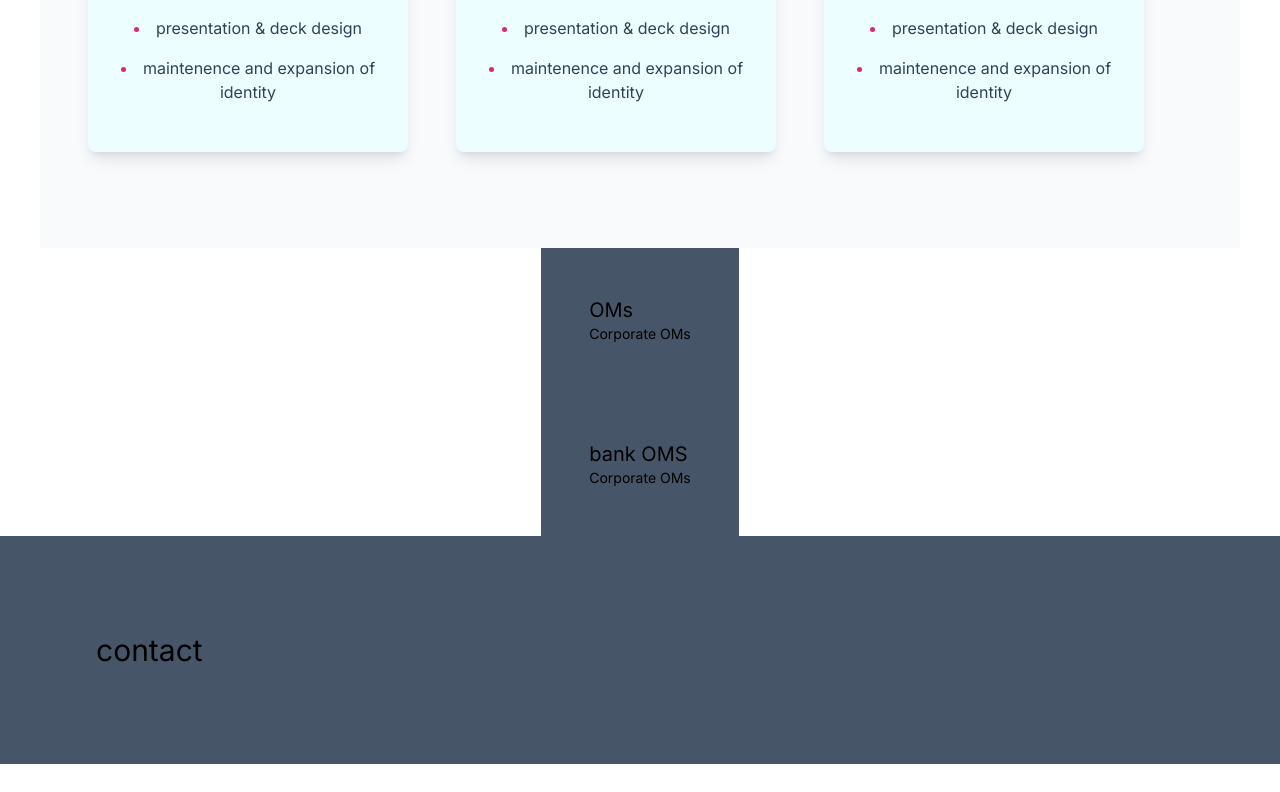
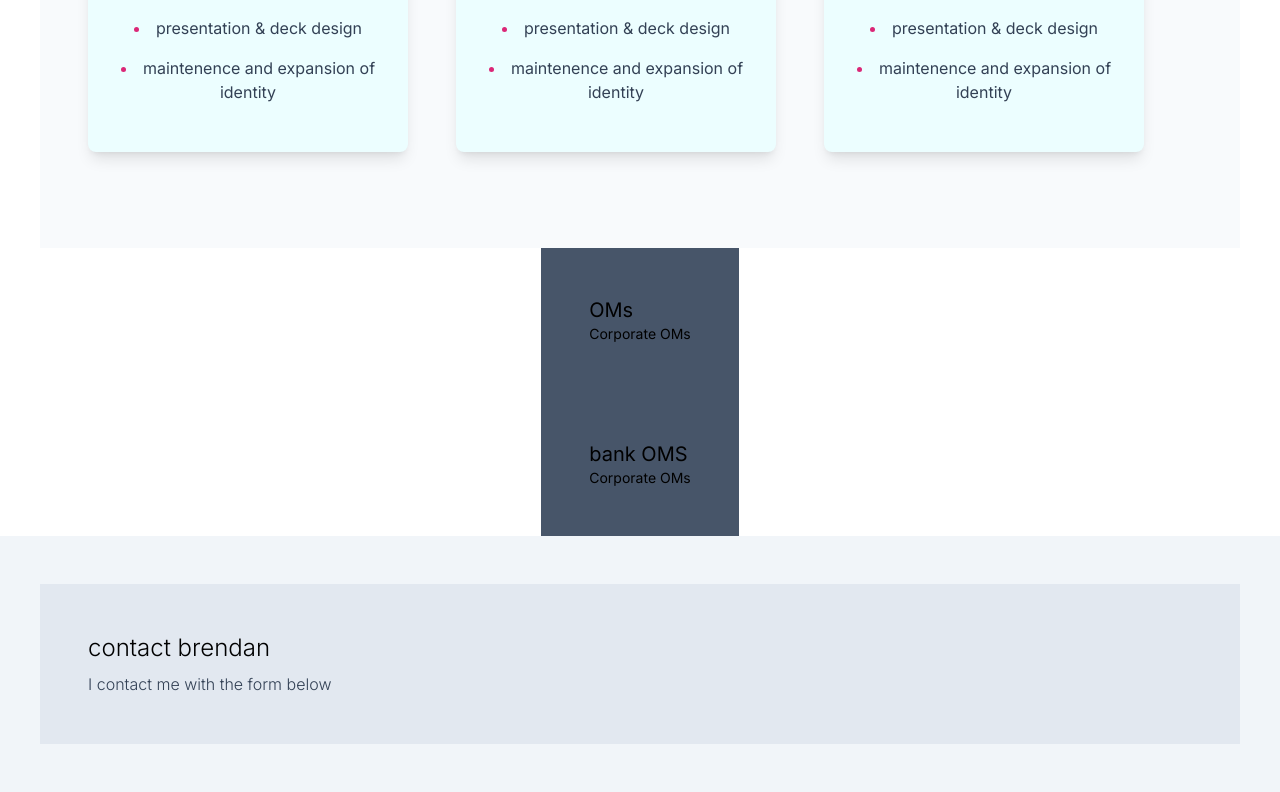
Before and after one commit to BrendanMcBryan/next-cv, a Next.js app: page / in a window 1280 px wide. Shown: the part 1340-2132 px from the top of the page. Before the commit the page ends 2104 px from the top, so only its background shows below. Built offline with nearby package versions, Linux system fonts and the light colour scheme.

Commit message:
contact section adjusted sizing

```diff
--- a/app/sections/contact.tsx
+++ b/app/sections/contact.tsx
@@ -1,5 +1,22 @@
-export default function Contact() {
+import { MdCrop, MdOutlineCode, MdOutlineBuild } from "react-icons/md";
+
+
+export default function contactSection() {
+
   return <>
-    <section className="flex w-screen bg-slate-600 p-24"><div className="text-3xl">contact</div></section>
+    <section
+      className="flex flex-col w-full items-start justify-start bg-slate-100 py-12 "
+    >
+      <div className="flex flex-col w-full mx-auto bg-slate-200 max-w-[1200px]">
+        <div className="p-12 w-full flex-1 flex flex-col justify-start">
+          <h2 className="text-2xl font-light mb-2">contact brendan</h2>
+          <p className="font-light text-slate-700">I contact me with the form below</p>
+        </div>
+
+      </div>
+
+
+
+    </section>
   </>
 }
```
